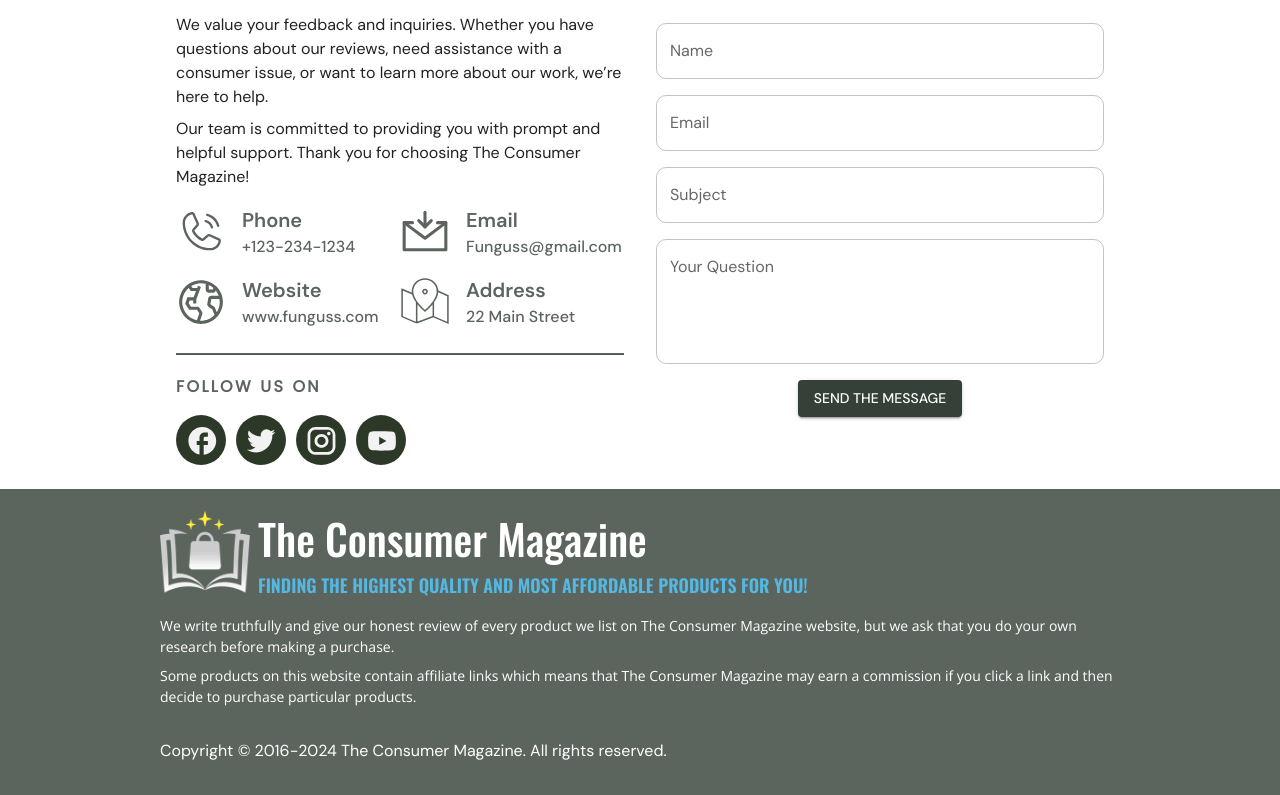
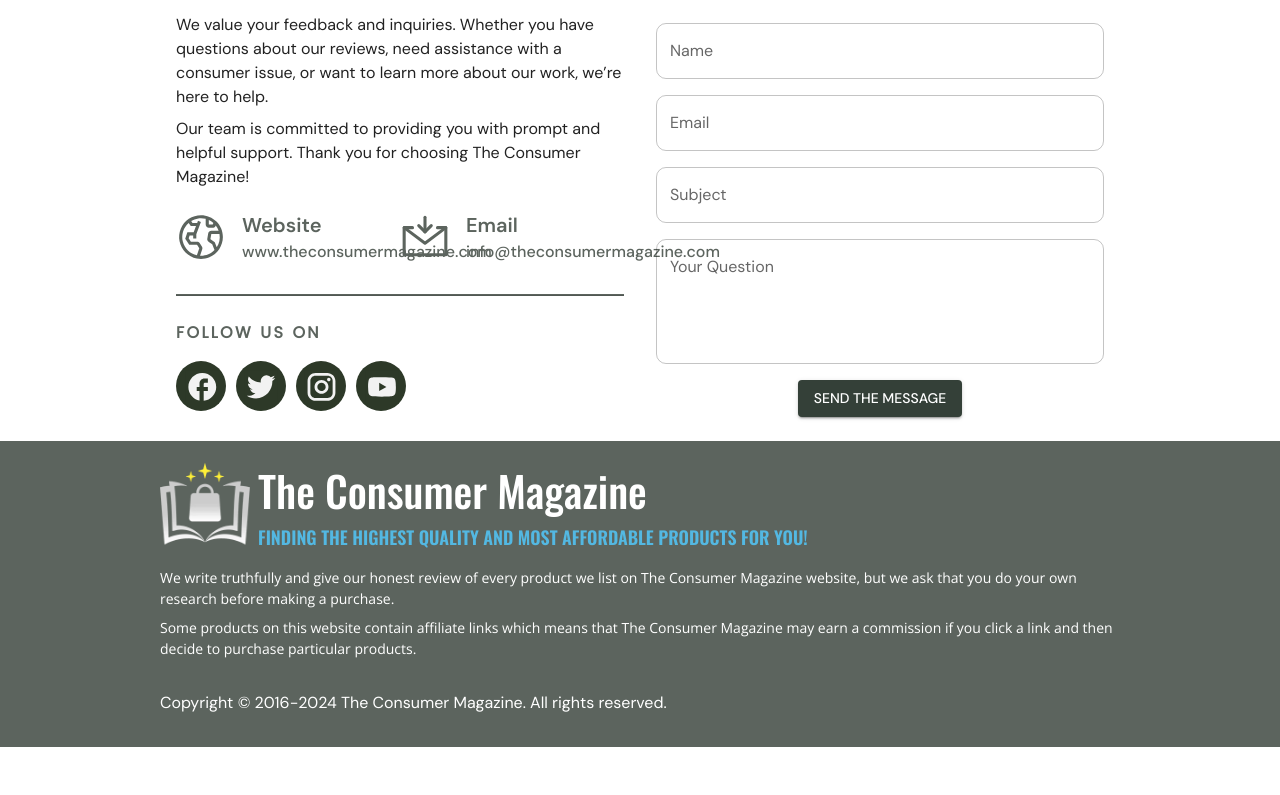
Before and after one commit to javadhaditaghi/funguss-presell, a React (Vite) app: page /reviews/contactus in a window 1280 px wide. Shown: the part 820-1615 px from the top of the page. After the commit the page ends 1567 px from the top, so only its background shows below. Built offline with nearby package versions, Linux system fonts and the light colour scheme.

Commit message:
modify the contact us part

```diff
--- a/src/components/consts/constants.jsx
+++ b/src/components/consts/constants.jsx
@@ -1,26 +1,27 @@
 import { Website, Phone, Email, Address, Facebook, Twitter, Instagram, Youtube } from "../icons/contactUsIcons";
 
 const ContactInfo = [
+    /* {
+        icon: <Address />,
+        title: "Address",
+        value: "22 Main Street"
+    },
     {
         icon: <Phone />,
         title: "Phone",
         value: "+123-234-1234"
+    }, */
+    {
+        icon: <Website />,
+        title: "Website",
+        value: "www.theconsumermagazine.com"
     },
     {
         icon: <Email />,
         title: "Email",
-        value: "Funguss@gmail.com"
+        value: "info@theconsumermagazine.com"
     },
-    {
-        icon: <Website />,
-        title: "Website",
-        value: "www.funguss.com"
-    },
-    {
-        icon: <Address />,
-        title: "Address",
-        value: "22 Main Street"
-    }
+
 
 
 ];
--- a/src/components/main/contactus.jsx
+++ b/src/components/main/contactus.jsx
@@ -77,7 +77,7 @@
                                         {contact.icon}
                                         <Box>
                                             <Typography fontSize={{ xs: 20, md: 20, xl: 24 }} fontWeight={600} color={"#5C645E"}>{contact.title}</Typography>
-                                            <Typography fontSize={{ xs: 17.6, md: 16, xl: 17.6 }} fontWeight={500} color={"#5C645E"}> {contact.value}</Typography>
+                                            <Typography fontSize={{ xs: 17.6, md: 16, xl: 15.6 }} fontWeight={500} color={"#5C645E"}> {contact.value}</Typography>
                                         </Box>
                                     </Box>
                                 </Grid2>
--- a/src/components/main/product/product.jsx
+++ b/src/components/main/product/product.jsx
@@ -19,7 +19,7 @@
             <ProductText product={jsonData.funguss} />
             <ProsandCons product="funguss" />
             <Box sx={{ display: "flex", justifyContent: "center", mt: "40px" }}>
-                <Link href={"https://nailfunguss.com/"}> <Button variant="contained" sx={{ background: "linear-gradient(180deg, rgba(255, 255, 255, 0.50) 0%, rgba(255, 255, 255, 0.20) 49%, rgba(0, 0, 0, 0.15) 51%, rgba(0, 0, 0, 0.05) 100%), #00811d", fontSize: "1.2rem" }} >Checkout the Official Website »</Button></Link>
+                <Link href={"https://nailfunguss.com/"}> <Button variant="contained" sx={{ background: "linear-gradient(180deg, rgba(255, 255, 255, 0.50) 0%, rgba(255, 255, 255, 0.20) 49%, rgba(0, 0, 0, 0.15) 51%, rgba(0, 0, 0, 0.05) 100%), #00811d", fontSize: "1.1rem" }} >Checkout the Official Website »</Button></Link>
             </Box>
 
 
--- a/src/components/main/product/productCardInfo.jsx
+++ b/src/components/main/product/productCardInfo.jsx
@@ -71,7 +71,7 @@
 
                     </Box>
                     <Box>
-                        {product.officialWebsite && <Link href={product.officialWebsite}> <Button variant="contained" sx={{ background: "linear-gradient(180deg, rgba(255, 255, 255, 0.50) 0%, rgba(255, 255, 255, 0.20) 49%, rgba(0, 0, 0, 0.15) 51%, rgba(0, 0, 0, 0.05) 100%), ##00811d" }} >Checkout the Official Website »</Button></Link>}
+                        {product.officialWebsite && <Link href={product.officialWebsite}> <Button variant="contained" sx={{ background: "linear-gradient(180deg, rgba(255, 255, 255, 0.50) 0%, rgba(255, 255, 255, 0.20) 49%, rgba(0, 0, 0, 0.15) 51%, rgba(0, 0, 0, 0.05) 100%), #00811d" }} >Checkout the Official Website »</Button></Link>}
                     </Box>
                 </Box>
 
```
